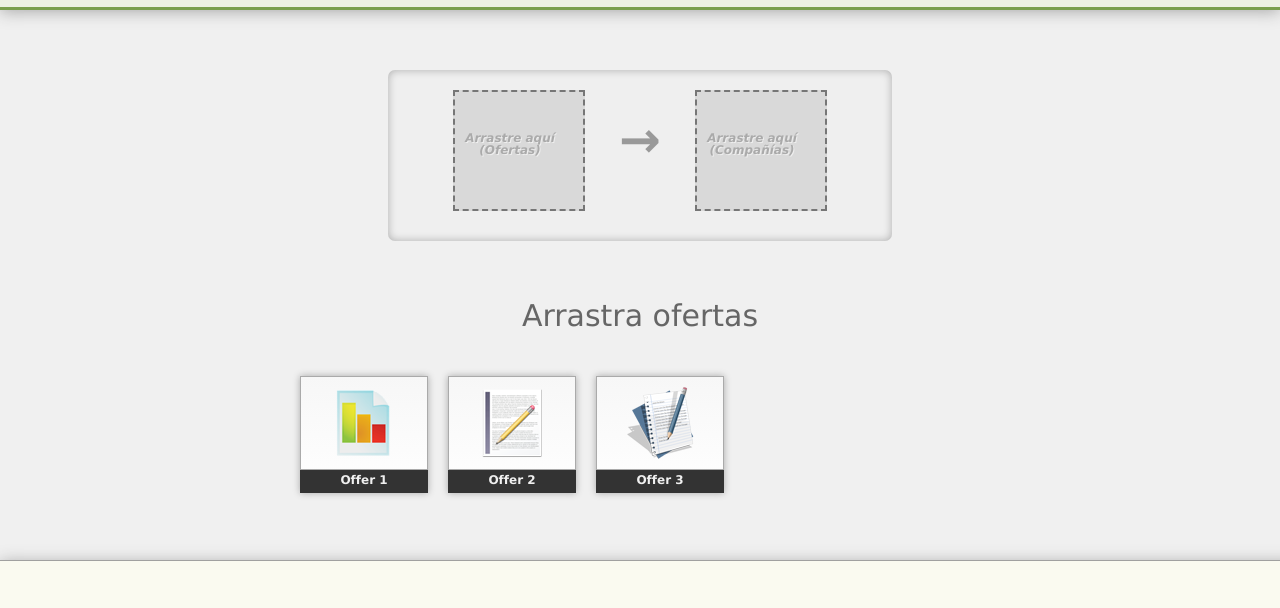
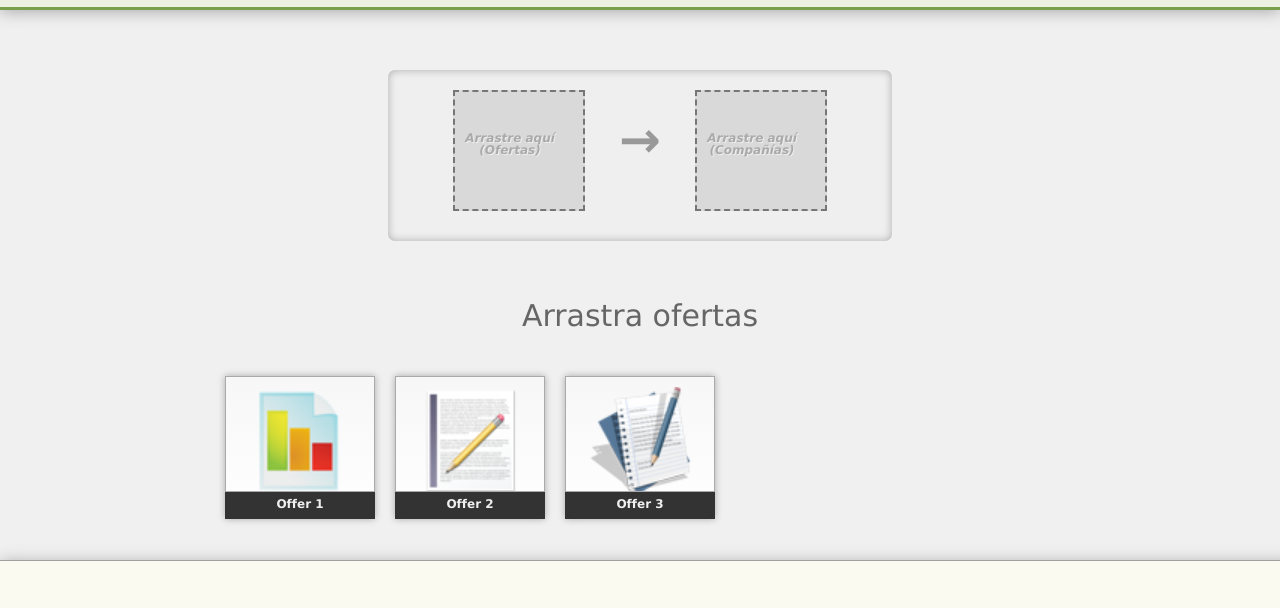
Before and after one commit to carloscrespog/Episteme-Composer, a plain HTML site: page index.html in a window 1280 px wide. Shown: the part 200-808 px from the top of the page. Drawn offline with nearby package versions, Linux system fonts and the light colour scheme; no server answers.

```diff
--- a/css/layout.css
+++ b/css/layout.css
@@ -25,7 +25,7 @@
   background-image: url('../images/tick.png');
   background-repeat:no-repeat;
 
-background-position:center;
+  background-position:center;
 
 
 }
@@ -197,7 +197,7 @@
 #element-container {
   background-color: transparent;
   margin: 60px auto;
-  width: 700px;
+  width: 850px;
   min-height:200px;
 }
 
@@ -228,8 +228,9 @@
   -webkit-box-shadow: 0 0 7px rgba(0,0,0,0.3);
   -moz-box-shadow: 0 0 7px rgba(0,0,0,0.3);
   box-shadow: 0 0 7px rgba(0,0,0,0.3);
-  margin: 0 10px;
+  margin: 0 10px 7px 10px;
   text-align: center;
+
 }
 
 #element-container .list .item:hover {
@@ -239,20 +240,37 @@
   -webkit-box-shadow: 0 0 12px rgba(0,0,0,0.5);
   -moz-box-shadow: 0 0 12px rgba(0,0,0,0.5);
   box-shadow: 0 0 12px rgba(0,0,0,0.5);
-  margin: 0 10px;
+
   text-align: center;
   cursor: pointer;
 }
 
 #element-container .list .item .imgwrap{
-  padding: 10px 27px;
+  /*padding: 10px 27px;*/
+  padding:10px;
   border: 1px solid #AAA;
+  width:128px;
+  height:94px;
+  overflow: hidden;
+}
+
+#element-container .list .item .imgwrap img{
+  width:108px;
 }
 
 #element-container .list .item .titlebar{
   background: #333;
-  padding: 4px 0 7px;
+  padding: 6px 0 6px;
   color: #F0F0F0;
+  width:150px;
+  height: 15px;
+}
+
+#element-container .list .item .titlebar h2{
+  overflow: hidden;
+  text-overflow: ellipsis;
+  white-space: nowrap;
+  padding:0 7px;
 }
 
 #element-container .list .item .subtitlebar{
@@ -296,7 +314,7 @@
 #selection-panel .service .dropped {
   /*float: left;
   display: block;
-*/
+  */
   background-color: #A8A;/*
   background-image: -webkit-gradient(linear, left top, left bottom, from(#A8A), to(white));
   background-image: -webkit-linear-gradient(top, #A8A, white);
@@ -310,8 +328,8 @@
   box-shadow: 0 0 7px rgba(0,0,0,0.3);
 
   text-align: center;*/
-margin: 0 0px;
-border: none;
+  margin: 0 0px;
+  border: none;
 }
 .service .dropped .imgwrap{
   /*padding: 10px 27px;
--- a/index.html
+++ b/index.html
@@ -113,6 +113,7 @@
                     <div class="clear"></div>
                 </div>
             </div>
+            <div class="clear"></div>
         </div><!-- end main-content -->
 
         <div id="footer">
```
Also changed, not shown: js/jquery.user.js.
